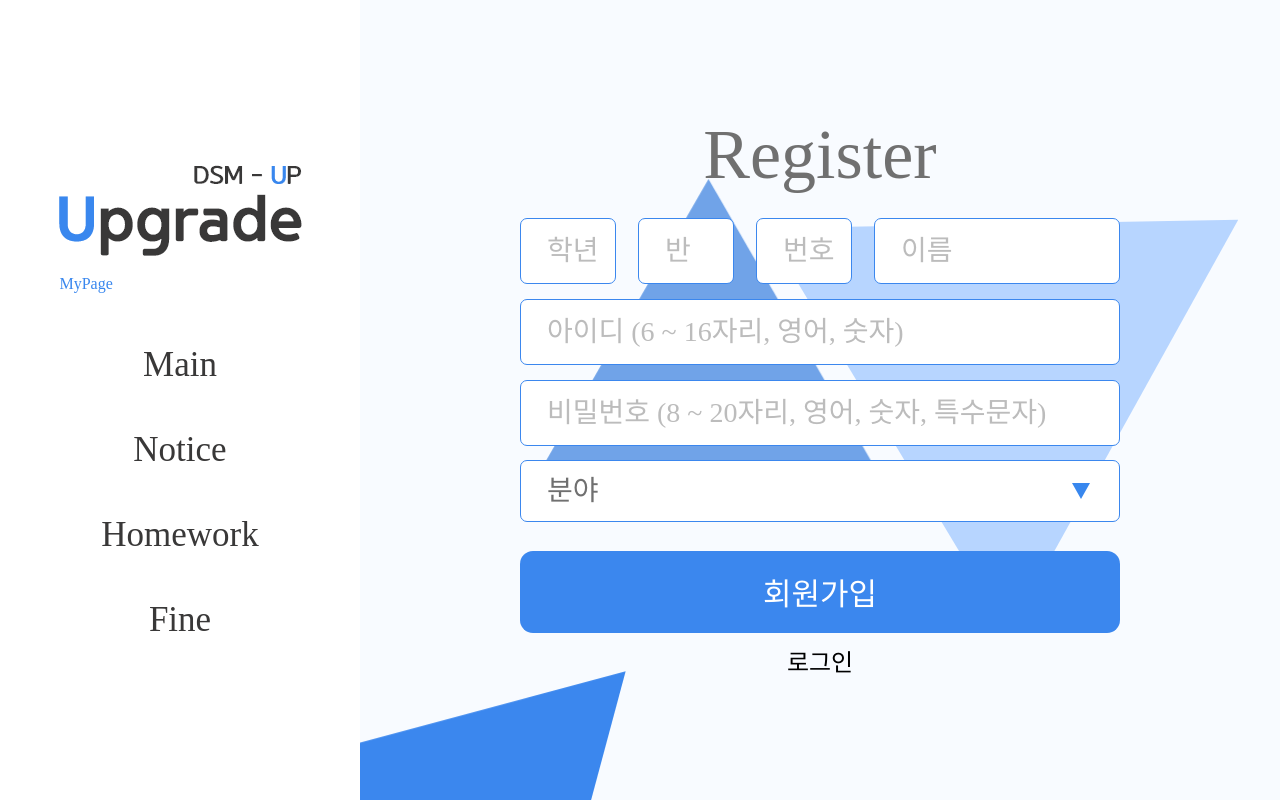
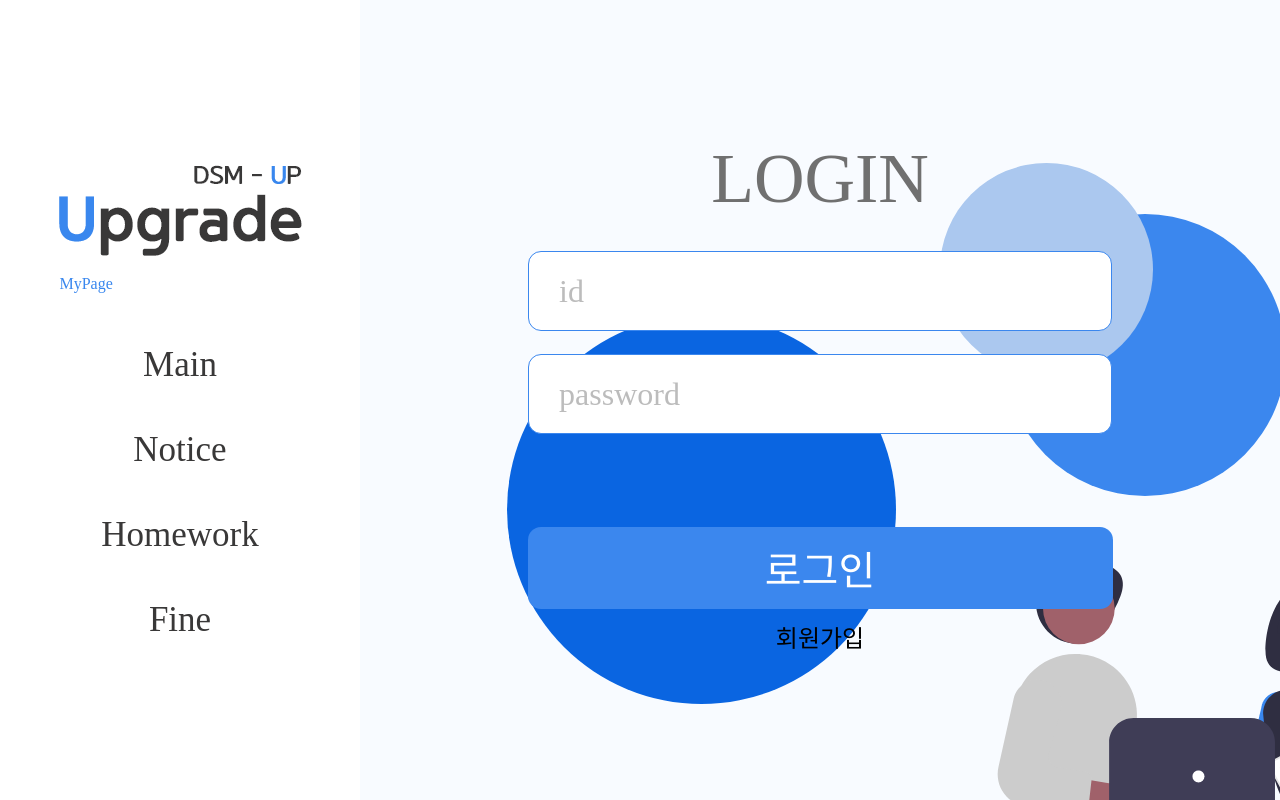
Before and after one commit to DSM-Upgrade/Client, a React app: page / in a window 1280 px wide. Built offline with nearby package versions, Linux system fonts and the light colour scheme.

Commit message:
[FEAT] <src/App.js> Test

```diff
--- a/src/App.js
+++ b/src/App.js
@@ -2,14 +2,15 @@ import React from "react";
 import { BrowserRouter } from "react-router-dom";
 import { GlobalStyle } from "./GlobalStyle";
 import Routing from "./Routing";
-import RegisterPage from './component/RegisterPage/RegisterPage'
+import RegisterPage from './component/LoginPage/LoginPage'
+import LoginPage from "./component/LoginPage/LoginPage";
 
 const App = () => {
   return (
     <BrowserRouter>
       <GlobalStyle />
       <Routing />
-      <RegisterPage />
+      <LoginPage />
     </BrowserRouter>
   );
 };
```
